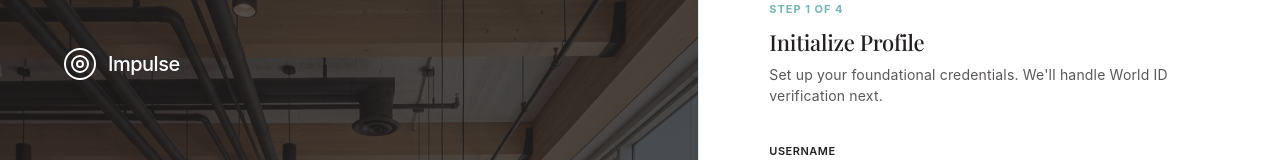
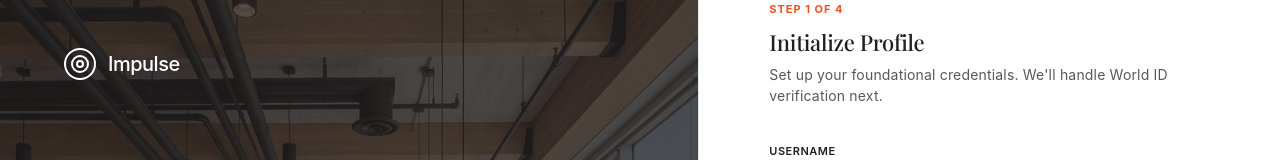
Before and after one commit to achneerov/lahacks2026, a React (Vite) app in the folder frontend/: page /signup in a window 1280 px wide. Shown: the top 160 px of the page. Built offline with nearby package versions, Linux system fonts and the light colour scheme; no server answers; a web font is replaced by a local one.

Commit message:
fixed ui

```diff
--- a/frontend/src/pages/Landing.tsx
+++ b/frontend/src/pages/Landing.tsx
@@ -290,7 +290,7 @@ const styles: Record<string, React.CSSProperties> = {
     height: '8px',
     backgroundColor: 'var(--accent)',
     borderRadius: '50%',
-    boxShadow: '0 0 8px rgba(16, 185, 129, 0.6)'
+    boxShadow: '0 0 8px rgba(116, 183, 181, 0.55)'
   },
   counterText: {
     fontSize: '12px',
@@ -358,7 +358,7 @@ const styles: Record<string, React.CSSProperties> = {
   },
   primaryBtn: {
     backgroundColor: 'var(--brand-ink)',
-    color: '#fff',
+    color: 'white',
     border: 'none',
     borderRadius: '999px',
     padding: '16px 28px',
--- a/frontend/src/pages/signup/SignupBasics.tsx
+++ b/frontend/src/pages/signup/SignupBasics.tsx
@@ -387,7 +387,7 @@ const styles: Record<string, React.CSSProperties> = {
     display: 'inline-block',
     fontSize: '11px',
     fontWeight: 700,
-    color: 'var(--accent)',
+    color: 'var(--accent-warm)',
     letterSpacing: '1px',
     textTransform: 'uppercase',
     marginBottom: '8px'
--- a/frontend/src/pages/signup/SignupDocuments.tsx
+++ b/frontend/src/pages/signup/SignupDocuments.tsx
@@ -413,7 +413,7 @@ const s: Record<string, CSSProperties> = {
     display: 'block',
     fontSize: '11px',
     fontWeight: 700,
-    color: 'var(--accent)',
+    color: 'var(--accent-warm)',
     letterSpacing: '1px',
     textTransform: 'uppercase',
     marginBottom: 10,
@@ -421,7 +421,7 @@ const s: Record<string, CSSProperties> = {
   stepSegments: { display: 'flex', gap: 6, marginBottom: 12 },
   stepSeg: { flex: 1, height: 3, background: 'var(--border)', borderRadius: 2 },
   stepSegOn: { background: 'var(--brand-ink)' },
-  stepSegCurrent: { background: 'var(--accent)' },
+  stepSegCurrent: { background: 'var(--accent-warm)' },
   panelTitle: {
     fontSize: '22px',
     fontWeight: 500,
--- a/frontend/src/pages/signup/SignupProfile.tsx
+++ b/frontend/src/pages/signup/SignupProfile.tsx
@@ -273,7 +273,7 @@ const s: Record<string, CSSProperties> = {
     display: 'block',
     fontSize: '11px',
     fontWeight: 700,
-    color: 'var(--accent)',
+    color: 'var(--accent-warm)',
     letterSpacing: '1px',
     textTransform: 'uppercase',
     marginBottom: '10px',
@@ -281,7 +281,7 @@ const s: Record<string, CSSProperties> = {
   stepSegments: { display: 'flex', gap: 6, marginBottom: 8 },
   stepSeg: { flex: 1, height: 3, background: 'var(--border)', borderRadius: 2 },
   stepSegOn: { background: 'var(--brand-ink)' },
-  stepSegCurrent: { background: 'var(--accent)' },
+  stepSegCurrent: { background: 'var(--accent-warm)' },
   formHeader: { marginBottom: '28px' },
   formTitle: {
     fontSize: '22px',
@@ -513,7 +513,7 @@ const s: Record<string, CSSProperties> = {
     display: 'block',
     fontSize: '11px',
     fontWeight: 700,
-    color: 'var(--accent)',
+    color: 'var(--accent-warm)',
     letterSpacing: '1px',
     textTransform: 'uppercase',
     marginBottom: 6,
--- a/frontend/src/pages/signup/SignupWorldId.tsx
+++ b/frontend/src/pages/signup/SignupWorldId.tsx
@@ -343,7 +343,7 @@ const styles: Record<string, CSSProperties> = {
     display: 'block',
     fontSize: '11px',
     fontWeight: 700,
-    color: 'var(--accent)',
+    color: 'var(--accent-warm)',
     letterSpacing: '1px',
     textTransform: 'uppercase',
     marginBottom: '10px',
@@ -351,7 +351,7 @@ const styles: Record<string, CSSProperties> = {
   stepSegments: { display: 'flex', gap: 6, marginBottom: 8 },
   stepSeg: { flex: 1, height: 3, background: 'var(--border)', borderRadius: 2 },
   stepSegOn: { background: 'var(--brand-ink)' },
-  stepSegCurrent: { background: 'var(--accent)' },
+  stepSegCurrent: { background: 'var(--accent-warm)' },
   formHeader: { marginBottom: 0 },
   formTitle: { fontSize: '22px', fontWeight: 500, color: 'var(--text-h)', margin: '0 0 10px', letterSpacing: '-0.3px' },
   formLead: { fontSize: '14px', color: 'var(--text)', margin: 0, lineHeight: 1.6 },
```
